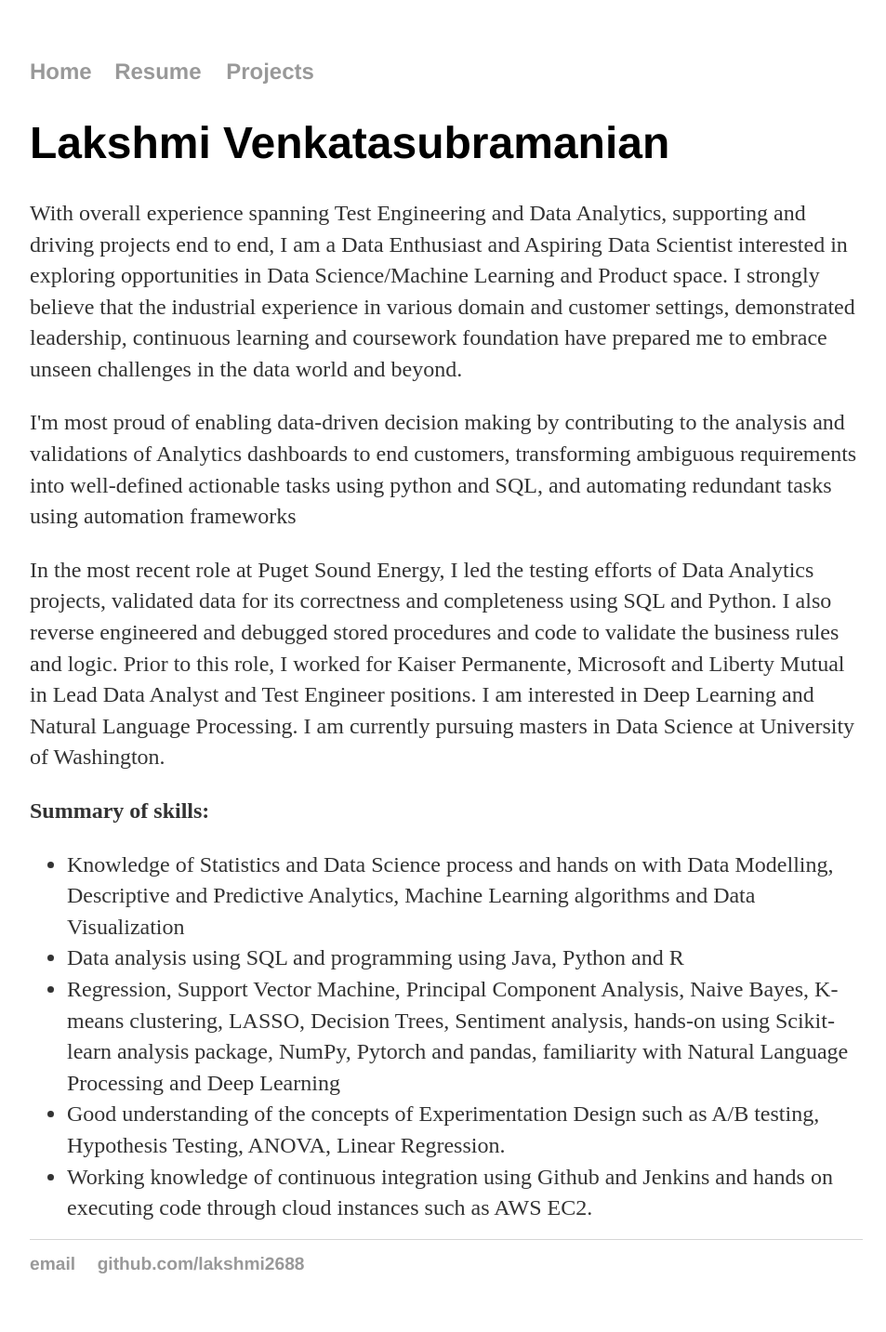
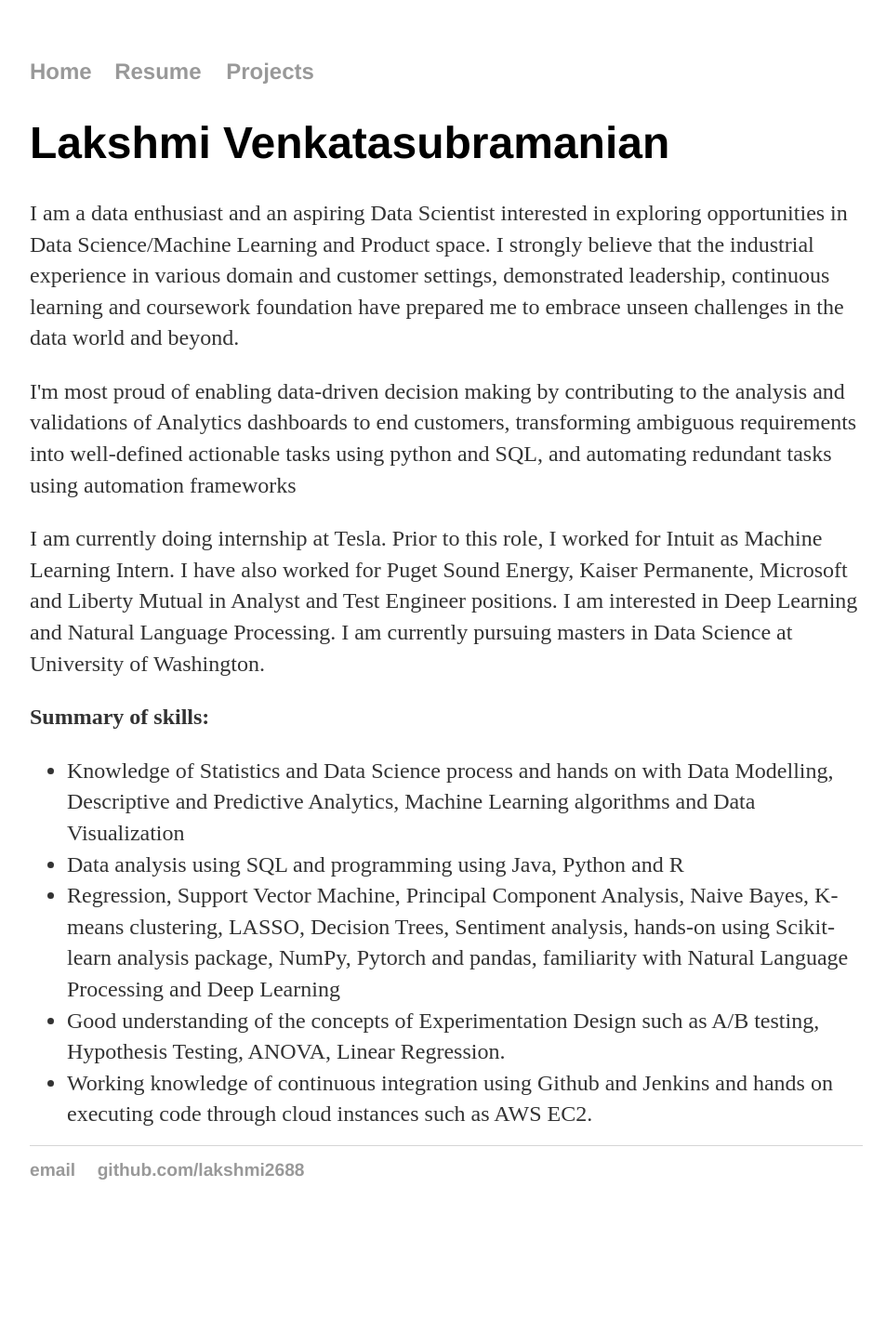
Before and after one commit to lakshmi2688/lakshmi2688.github.io, a Jekyll site: the page built from index.html, in a window 1280 px wide. Shown: the whole page at 93% size, without its empty margins (160-1113 px from the left). Built offline with Jekyll 4.4.1, drawn with Linux system fonts in a browser that asks for light colours; after the commit the page ends 1333 px from its top, so only the background shows below that.

Commit message:
Update index.html

```diff
--- a/index.html
+++ b/index.html
@@ -4,10 +4,10 @@ title: Lakshmi Venkatasubramanian, Data Enthusiast
 ---
 <div class="blurb">
 	<h1>Lakshmi Venkatasubramanian</h1>
-				<p>With overall experience spanning Test Engineering and Data Analytics, supporting and driving projects end to end, I am a Data Enthusiast and Aspiring Data Scientist interested in exploring opportunities in Data Science/Machine Learning and Product space. I strongly believe that the industrial experience in various domain and customer settings, demonstrated leadership, continuous learning and coursework foundation have prepared me to embrace unseen challenges in the data world and beyond.</p>
+				<p>I am a data enthusiast and an aspiring Data Scientist interested in exploring opportunities in Data Science/Machine Learning and Product space.  I strongly believe that the industrial experience in various domain and customer settings, demonstrated leadership, continuous learning and coursework foundation have prepared me to embrace unseen challenges in the data world and beyond.</p>
 	<p>I'm most proud of enabling data-driven decision making by contributing to the analysis and validations of Analytics dashboards to end customers, transforming ambiguous requirements into well-defined actionable tasks using python and SQL, and automating redundant tasks using automation frameworks</p>
 
-<p>In the most recent role at Puget Sound Energy, I led the testing efforts of Data Analytics projects, validated data for its correctness and completeness using SQL and Python. I also reverse engineered and debugged stored procedures and code to validate the business rules and logic. Prior to this role, I worked for Kaiser Permanente, Microsoft and Liberty Mutual in Lead Data Analyst and Test Engineer positions. I am interested in Deep Learning and Natural Language Processing. I am currently pursuing masters in Data Science at University of Washington.</p>
+<p>I am currently doing internship at Tesla. Prior to this role, I worked for Intuit as Machine Learning Intern. I have also worked for Puget Sound Energy, Kaiser Permanente, Microsoft and Liberty Mutual in Analyst  and Test Engineer positions. I am interested in Deep Learning and Natural Language Processing. I am currently pursuing masters in Data Science at University of Washington.</p>
 
 <p><strong>Summary of skills:</strong></p>
 <ul>
```
